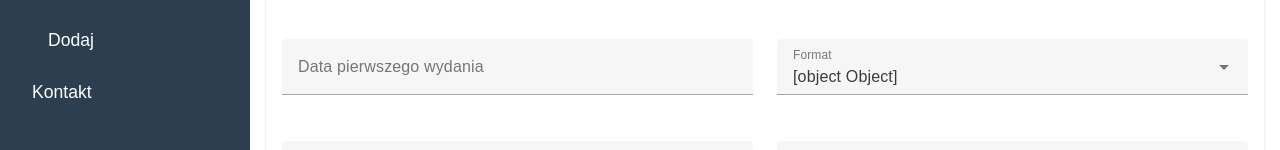
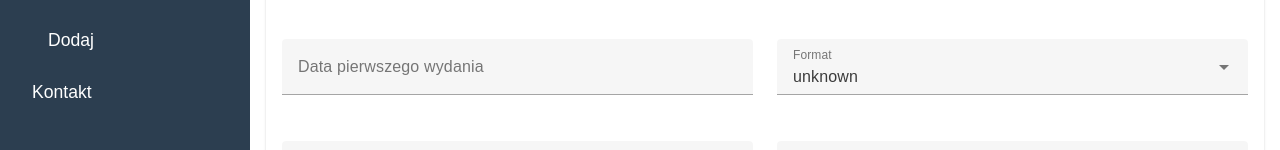
Before and after one commit to ArtUrim/kolekcje, a Nuxt app in the folder front/: page /addbook in a window 1280 px wide. Shown: the part 197-347 px from the top of the page. Built offline with nearby package versions, Linux system fonts and the light colour scheme.

Commit message:
use  instead

```diff
--- a/front/components/AddBook.vue
+++ b/front/components/AddBook.vue
@@ -169,10 +169,10 @@ export default {
     language: '',
 
     formatOptions: [
-      { text: 'Unknown', value: 'unknown' },
-      { text: 'Hardback', value: 'hardback' },
-      { text: 'Paperback', value: 'paperback' },
-      { text: 'Ebook', value: 'ebook' }
+       'unknown',
+       'hardback',
+       'paperback',
+       'ebook'
     ],
 
     isbnRules: [
@@ -209,7 +209,7 @@ export default {
 
     async submitForm() {
       if (this.$refs.form.validate()) {
-        console.log('Form submitted:', {
+			const bookData = {
           isbn: this.isbn,
           title: this.title,
           author: this.author,
@@ -224,24 +224,28 @@ export default {
           originalTitle: this.originalTitle,
           translator: this.translator,
           language: this.language
-        })
+        };
+        console.log('Form submitted:', bookData )
 			try {
+				const response = await fetch('/api/addbook', {
+					method: 'POST',
+					headers: {
+						'Content-Type': 'application/json'
+					},
+					body: JSON.stringify(bookData)
+				});
 
-		  	const { data, error } = await useAPI( "/addbook" )
-
-		  	if (error.value) {
-		 	 	throw new Error(error.value.message);
+				const data = await response.json();
+				if (!response.ok) {
+					throw new Error(data.message || 'Error adding book');
 				}
 
-		  	if (data.value) {
-		  	items.value = data.value.books;
-		  	totalItems.value = data.value.count;
-		  	}
+				// Handle successful response
+				console.log('Book added successfully:', data);
+
 			} catch (err) {
-		  	console.error('Error fetching books:', err);
+				console.error('Error adding book:', err);
 				// Handle error appropriately
-		  } finally {
-		  	loading.value = false;
 			}
 		}
 	 },
```
Lines whose indentation alone changed are shown as unchanged.
